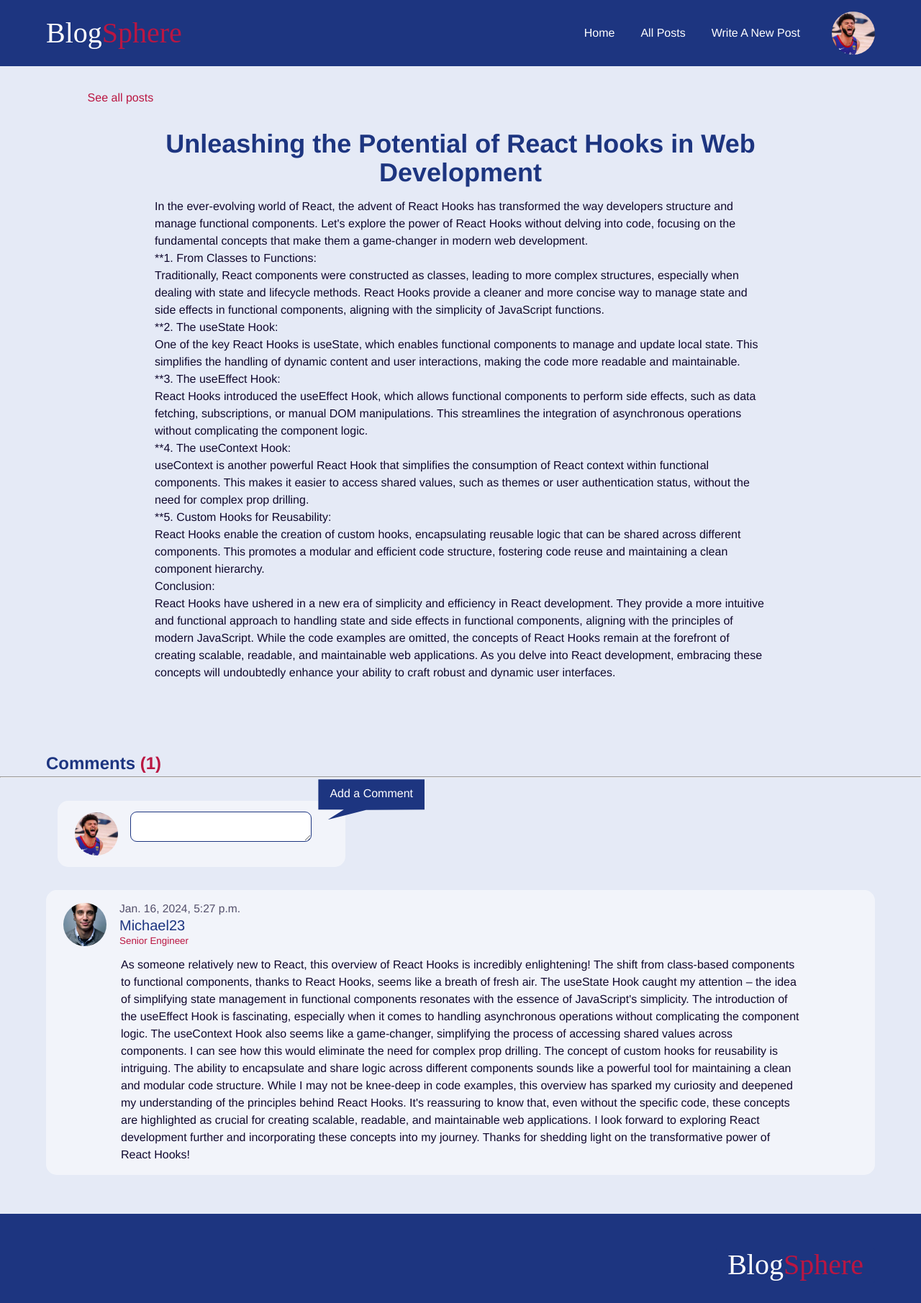
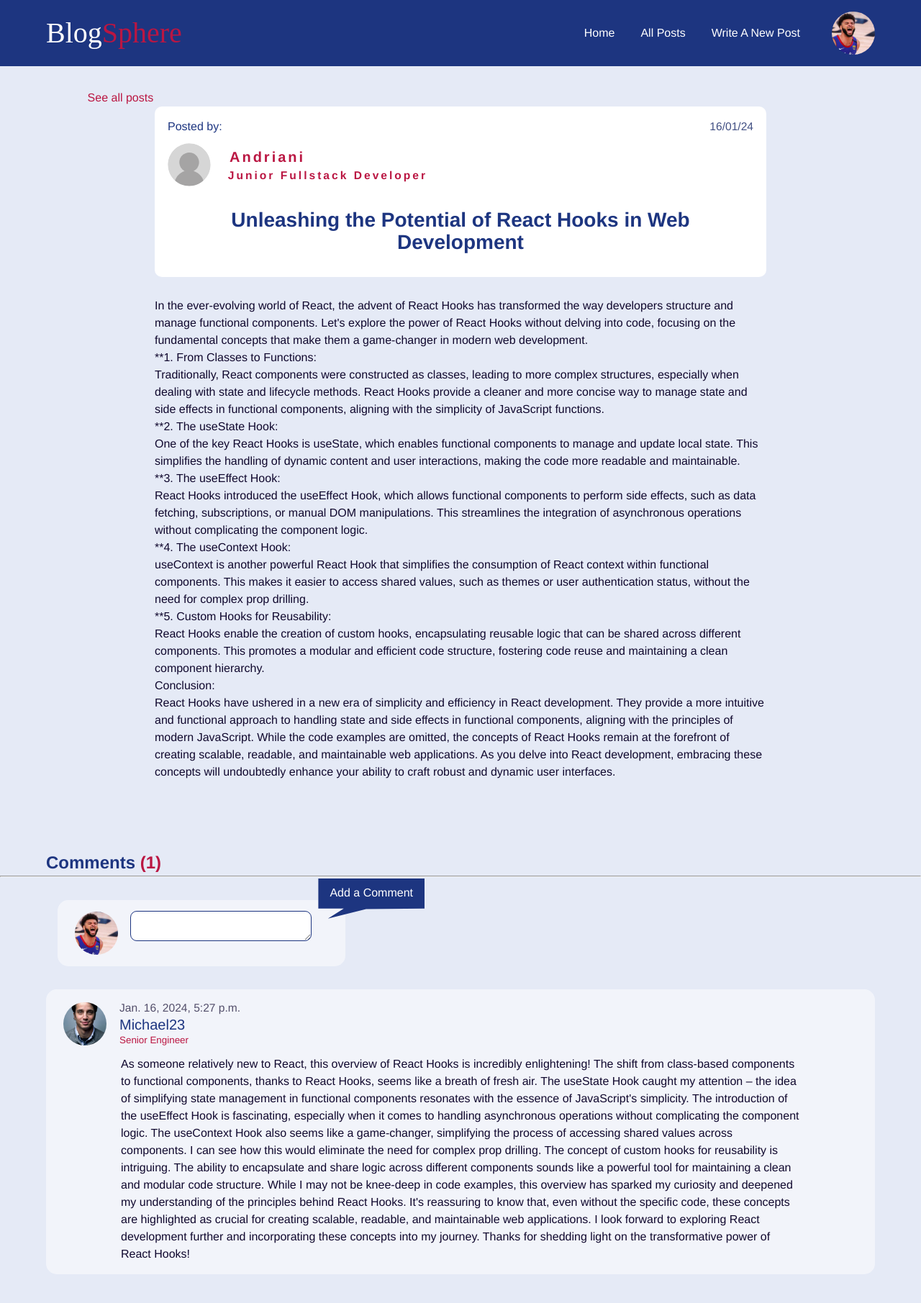
Before and after one commit to VPontis15/BlogSphere, a Django app: a page that uses blog/templates/blog/post.html in a window 1280 px wide. Shown: the top 1811 px of the page at 72% size. Run offline with Django 5.2, Linux system fonts and the light colour scheme; a user stored in the database is signed in; data comes from the database, SQL or seed files in the repository; both versions use the stored data as it was after the commit.

Commit message:
before CKEditor instalation

```diff
--- a/blog/templates/blog/post.html
+++ b/blog/templates/blog/post.html
@@ -10,8 +10,38 @@
  <div class="container">
     <a class='see-all' href="{% url "posts" %}">See all posts</a>
     <article>
-    <h1>{{post.title}}</h1>
-      <p>{{post.body | linebreaks}}</p>
+    <header class="article_header">
+      <div class="row-header">
+      <p class="article_header-posted-by">Posted by:</p>
+      <span class="author-post__details-date article_header-date">{{post.created_at|date:"d/m/y"}}</span>
+    </div>
+      <div class="row">
+      {% if post.author != request.user %}
+      <a href="{% url 'user-profile' username=post.author tab='informations' %}">
+         {% else %}
+         <a href="{% url 'editProfile' %}?tab=informations">
+      {% endif %}
+      {% if post.author.profile.profile_pic %}
+      <img class="profile-picture" src="{{ post.author.profile.profile_pic.url }}" alt="Profile Picture">
+
+      {% else %}
+         <img class="no-picture" src="{% static 'images/no-profile-picture.svg' %}" alt="">
+         {% endif%}
+
+      </a>
+         <div class="author-post__details article_header-user_details">
+
+             {% if post.author != request.user  %}
+             <a href="{% url 'user-profile' username=post.author tab='informations' %}">
+                 <span class="author-post__details-name article_header-username">{{post.author.username}}</span> </a>{% endif %}
+
+             {% if post.author == request.user  %}
+             <a href="{% url 'editProfile' %}?tab=informations">
+                 <span class="author-post__details-name article_header-username">{{post.author.username}}</span> </a>{% endif %}
+                 {% if  post.author.profile.job %}
+                 <span class="author-post__details-date article_header-job">{{post.author.profile.job}}</span>{% endif %}</div></div>
+    <h1 class="article-title">{{post.title}}</h1></header>
+      <p>{{post.body | linebreaks |safe}}</p>
     </article></div>
 
 
--- a/blog/views.py
+++ b/blog/views.py
@@ -56,7 +56,7 @@ def all_posts(request):
       Q(tags__name__icontains=q) |
       Q(author__username__icontains=q) |
       Q(slug__icontains=q)
-   ).distinct()
+   ).distinct().order_by('')
    else:
       filtered_posts = None;
    tag_posts = posts.filter(tags__name = tag)
--- a/static/article.css
+++ b/static/article.css
@@ -140,6 +140,11 @@ img.edit  {
     display: none;
 }
 
+.author-post__details-name:hover, .author-post__details-name:focus-visible {
+    text-decoration: underline;
+    text-underline-offset: 4px;
+}
+
 .author .profile-picture, .author .no-picture {
     width: 80px;
    aspect-ratio: 1/1;
--- a/static/global.css
+++ b/static/global.css
@@ -332,3 +332,9 @@
 .count {
     color:var(--accent-clr);
 }
+
+
+
+.hidden {
+    display: none;
+}
--- a/static/post.css
+++ b/static/post.css
@@ -4,6 +4,66 @@ article {
     margin-inline: auto;
 }
 
+header.article_header{
+    background-color: #fff;
+    padding:1em 1.125em;
+    margin-bottom: 1.75em;
+    border-radius: 10px;
+
+
+}
+
+ .row-header {
+    display: flex;
+    justify-content: space-between;
+    align-items: center;
+}
+
+.article_header-user_details {
+   position: static !important;
+
+
+}
+.article_header-user_details > * {
+
+   position: static !important;
+
+}
+
+.article_header .row {
+    margin-block: .75em;
+}
+
+.article_header-user_details .article_header-username,
+ .article_header-date,
+.article_header-user_details .article_header-job
+{
+ box-shadow: none;
+ background-color: none;
+ margin: 0;
+}
+
+.article_header-user_details .article_header-username{
+    font-size: var(--fs-550);
+}
+.article_header-user_details .article_header-job{
+    font-size: var(--fs-450);
+}
+
+ .article_header-date {
+    font-size: var(--fs-450);
+    color: rgba(15, 33, 98, 0.793)
+
+}
+
+h1.article-title {
+    font-size: var(--fs-650);
+}
+
+
+p.article_header-posted-by {
+    color: var(--main-clr);
+}
 
 .see-all {
     color: var(--accent-clr) !important;
--- a/templates/components/header.html
+++ b/templates/components/header.html
@@ -37,7 +37,7 @@
 </nav>
 </div>
 
-<nav class="profile-links-nav hidden">
+<nav class="profile-links-nav right hidden">
 
     <ul class="profile-list">
       <li><a class="{% if tab == 'informations' %} tab-active {% endif %}" href="{% url 'editProfile' %}?tab=informations">Informations</a></li>
```
Also changed, not shown: templates/components/user_details.html (added, +24 -0 lines), db.sqlite3.
